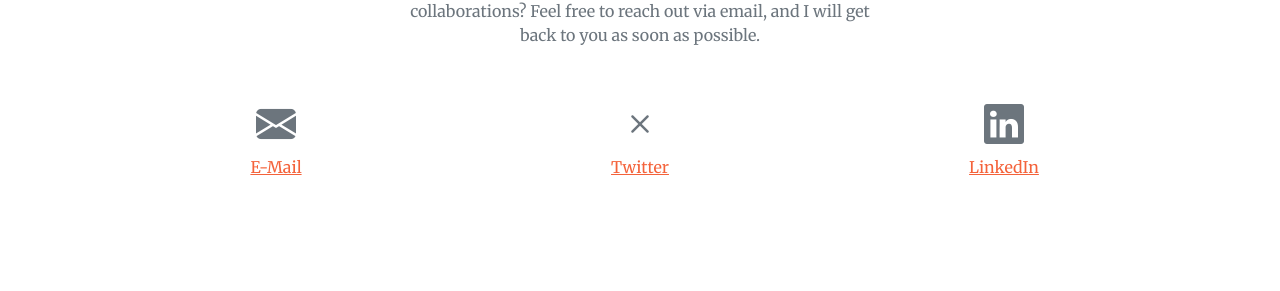
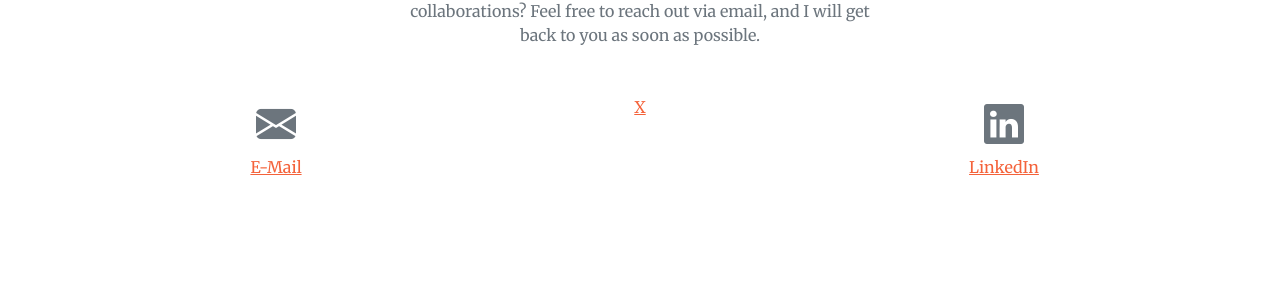
Before and after one commit to basilkarimadom/basilkarimadom.github.io, a Jekyll site: the page built from index.md, in a window 1280 px wide and 900 px high, scrolled down 1947 px. Shown: the part 428-719 px from the top of the window. Built offline with Jekyll 4.4.1, drawn with Linux system fonts in a browser that asks for light colours; comment, search, counter and statistics services are not loaded.

Commit message:
Update index.md

```diff
--- a/index.md
+++ b/index.md
@@ -79,8 +79,8 @@ sections:
       icon: bi-envelope-fill
       url: mailto:basilkarimadom@gmail.com
       new_window: true
-    - title: Twitter
-      icon: bi-x
+    - title: X
+      icon: bi-twitter-x
       url: 'https://x.com/Basilkarimadom'
       new_window: true
     - title: LinkedIn
```
